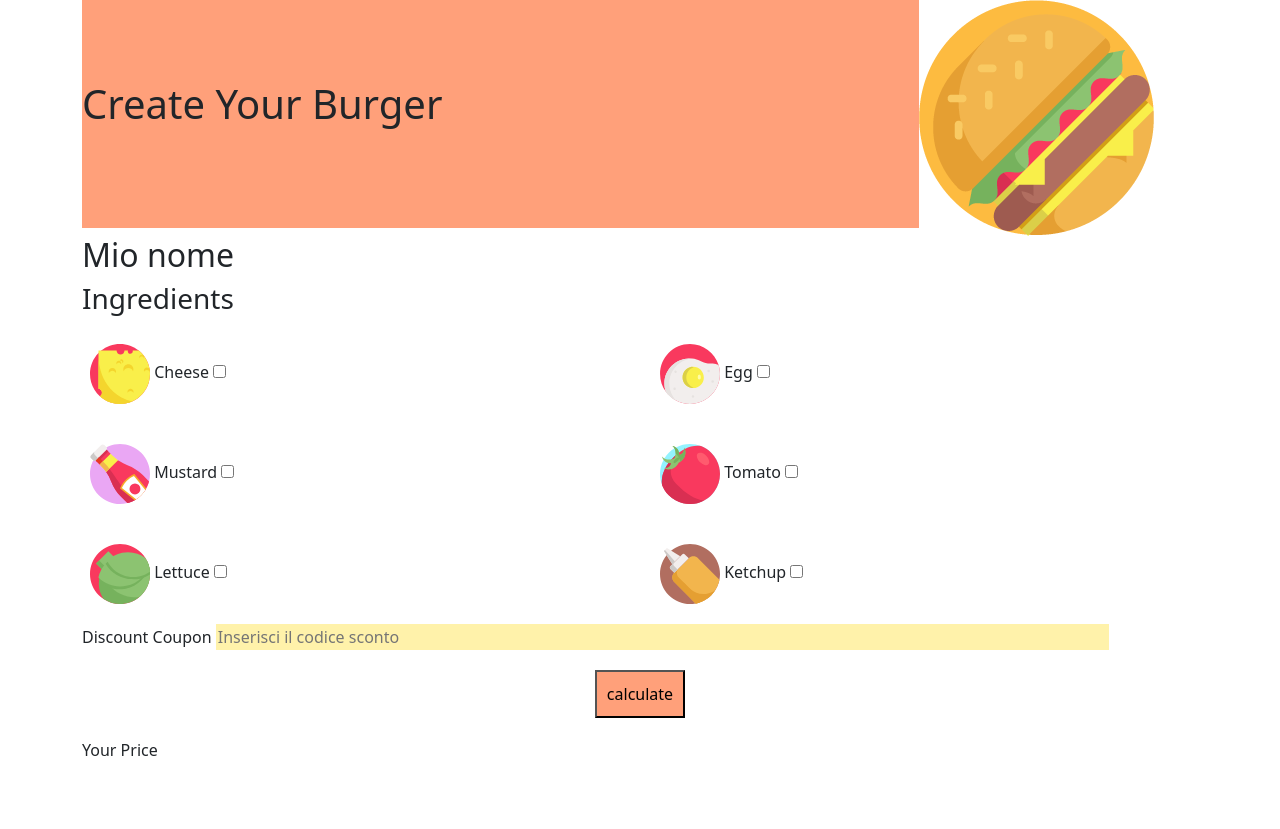
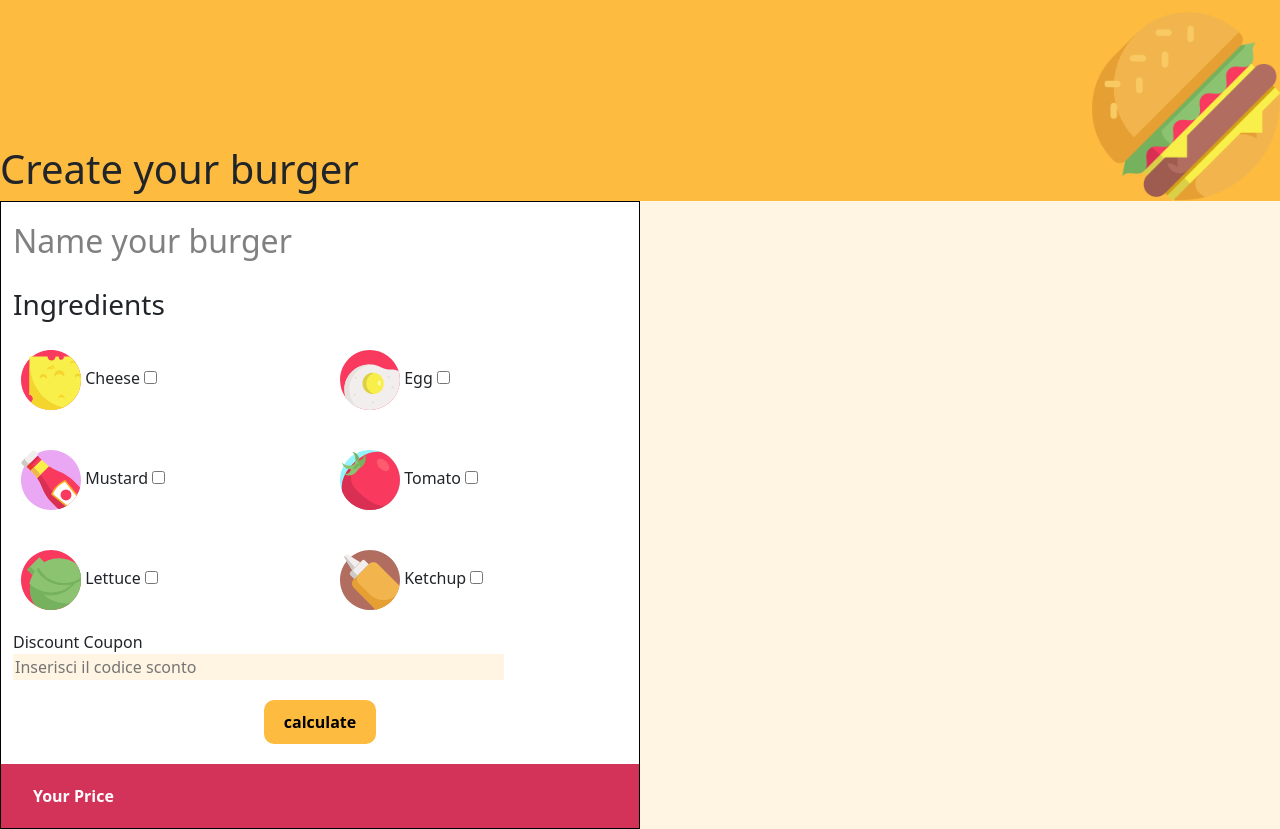
Before and after one commit to antoniovenezia/js-burger, a plain HTML site: page index.html in a window 1280 px wide. Before the commit the page ends 800 px from the top, so only its background shows below. Drawn offline with nearby package versions, Linux system fonts and the light colour scheme.

Commit message:
js-burger

```diff
--- a/css/style.css
+++ b/css/style.css
@@ -1,6 +1,25 @@
-header h1{
-    padding-top: 80px;
-    background-color: lightsalmon;
+.container1{
+    width: calc(100% / 2);
+    border: 1px solid black;
+    background-color: white;
+}
+
+.container2{
+    background-color: #fff5e2;
+}
+
+.container-header{
+    width: calc(100 / 2 + 50px);
+    background-color: #fdbb40;
+}
+
+header img{
+    width: 200px;
+}
+
+h2 {
+    color: grey;
+    padding: 20px 0;
 }
 
 .img-item{
@@ -12,13 +31,26 @@ header h1{
 }
 
 .discount-code input{
-    background-color: #ffd90757;
+    background-color: #fff5e2;
+    width: 80%;
     border: 0px;
-    width: 80%;
 }
 
 .button{
-    background-color: lightsalmon;
-    padding: 10px;
+    background-color: #fdbb40;
+    padding: 10px 20px;
     margin: 20px 0;
+    border: 0px;
+    border-radius: 10px;
+    font-weight: bold;
 }
+
+.footer-fluid{
+    background-color: #d33359;
+}
+
+.footer{
+    padding: 20px;
+    color: white;
+    font-weight: bold;
+}
--- a/index.html
+++ b/index.html
@@ -13,25 +13,31 @@
 </head>
 
 <body>
+    <div class="container2">
 
         <!-- HEAD -->
-    <header class="container d-flex">
-        <h1 class="col-9">Create Your Burger</h1>
-        <div class="col-3">
+        <header class="container-header">
+            <div class="row">
+                <div class="col-6 d-flex align-items-end">
+                    <h1>Create your burger</h1>
+                </div>
+                <div class="col-6 d-flex justify-content-end">
                     <img src="img/burger-top.png" alt="">
+                </div>
             </div>
         </header>
 
-
+        <div class="d-flex">
+            <div class="container1">
                 <!-- MAIN -->
-    <main>
+                <main class="main">
 
                     <div class="container">
 
                         <div class="row">
 
                             <!-- TITLES -->
-                <h2>Mio nome</h2>
+                            <h2>Name your burger</h2>
                             <h3>Ingredients</h3>
 
                             <!-- INGREDIENTS -->
@@ -93,16 +99,18 @@
                 </main>
 
                 <!-- FOOTER -->
-    <footer class="container-fluid">
-        <div class="container">
+                <footer class="container-fluid footer-fluid">
+                    <div class="container footer">
                         <div class="row">
                             <div class="col-6">Your Price</div>
-                <div id="result-sum"></div>
+                            <div class="col-6 d-flex justify-content-end" id="result-sum"></div>
                         </div>
                     </div>
                 </footer>
                 <script type="text/javascript" src="js/script.js"></script>
-
+            </div>
+        </div>
+    </div>
 </body>
 
 </html>
```
Also changed, not shown: img/ex-js-html-burger.png. Lines whose indentation alone changed are shown as unchanged.
